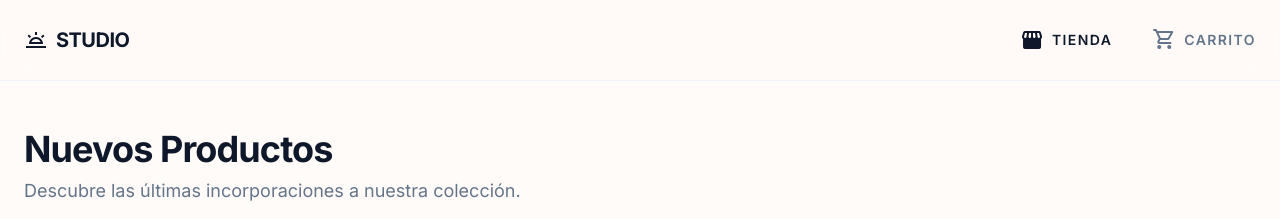
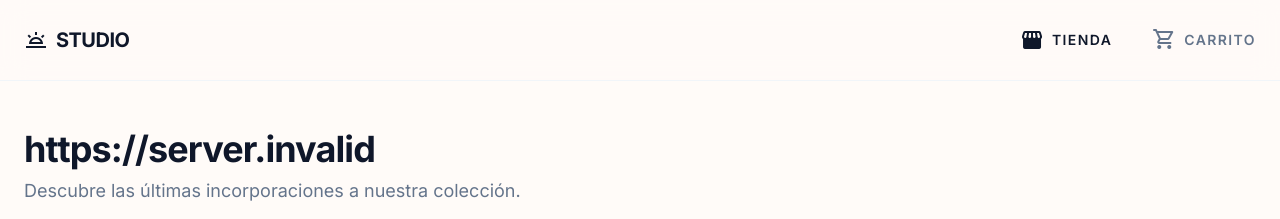
Before and after one commit to julibyjuliee/PayFlow, a React (Vite) app in the folder apps/client/: page / in a window 1280 px wide. Shown: the top 219 px of the page. Built offline with nearby package versions, Linux system fonts and the light colour scheme; no server answers.

Commit message:
Refactor code structure for improved readability and maintainability

```diff
--- a/apps/client/package.json
+++ b/apps/client/package.json
@@ -6,7 +6,7 @@
   "scripts": {
     "dev": "vite",
     "build": "tsc -b && vite build",
-    "start": "vite preview --port 8080 --host 0.0.0.0",
+    "start": "serve dist -s -n -L -p $PORT",
     "lint": "eslint .",
     "preview": "vite preview",
     "test": "vitest",
@@ -20,6 +20,7 @@
     "react-dom": "^19.2.0",
     "react-redux": "^9.2.0",
     "react-router-dom": "^7.13.0",
+    "serve": "^14.2.5",
     "tailwindcss": "^4.1.18"
   },
   "devDependencies": {
--- a/apps/client/src/pages/ShopPage.tsx
+++ b/apps/client/src/pages/ShopPage.tsx
@@ -30,7 +30,7 @@ export const ShopPage = () => {
         <main className="max-w-7xl mx-auto px-6 py-12">
             <div className="mb-12">
                 <h1 className="text-4xl font-bold text-slate-900 tracking-tight mb-2">
-                    Nuevos Productos
+                    {import.meta.env.VITE_API_URL}
                 </h1>
                 <p className="text-slate-500 text-lg">
                     Descubre las últimas incorporaciones a nuestra colección.
```
Also changed, not shown: 1 other file (tests, documents, lock files or other folders).
